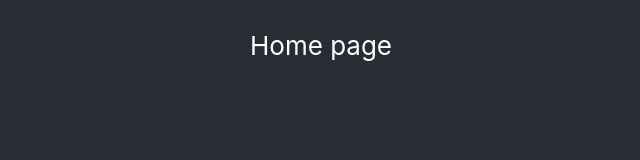
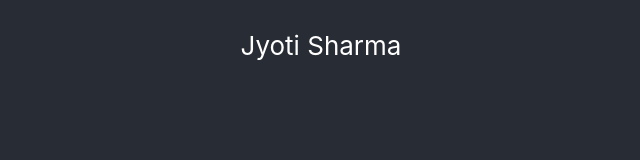
Before and after one commit to JyotiSharma1234/about, a React (Create React App) app: page / in a window 1280 px wide. Shown: the top 160 px of the page, without its empty margins (319-959 px from the left). Built offline with nearby package versions, Linux system fonts and the light colour scheme.

Commit message:
Added homepage and minor changes

```diff
--- a/package.json
+++ b/package.json
@@ -16,12 +16,13 @@
     "react-scripts": "^4.0.0",
     "web-vitals": "^0.2.4"
   },
+  "homepage": "https://jyotisharma1234.github.io/about",
   "scripts": {
     "start": "react-scripts start",
     "build": "react-scripts build",
     "test": "react-scripts test",
     "eject": "react-scripts eject",
-    "deploy": "yarn build && gh-pages -b build"
+    "deploy": "yarn build && gh-pages -d build"
   },
   "eslintConfig": {
     "extends": [
--- a/src/Routes.js
+++ b/src/Routes.js
@@ -13,7 +13,7 @@ let routes = [
         redirect: false
     },
     {
-        path: '/home',
+        path: '/certificates',
         component: Certificate,
         exact: true,
         redirect: false
--- a/src/components/Home.js
+++ b/src/components/Home.js
@@ -24,7 +24,7 @@ const Home = (props) => {
 
     return (
         <div className={classes.content}>
-            Home page
+            Jyoti Sharma
         </div>
     );
 };
```
Also changed, not shown: 2 other files (tests, documents, lock files or other folders).
